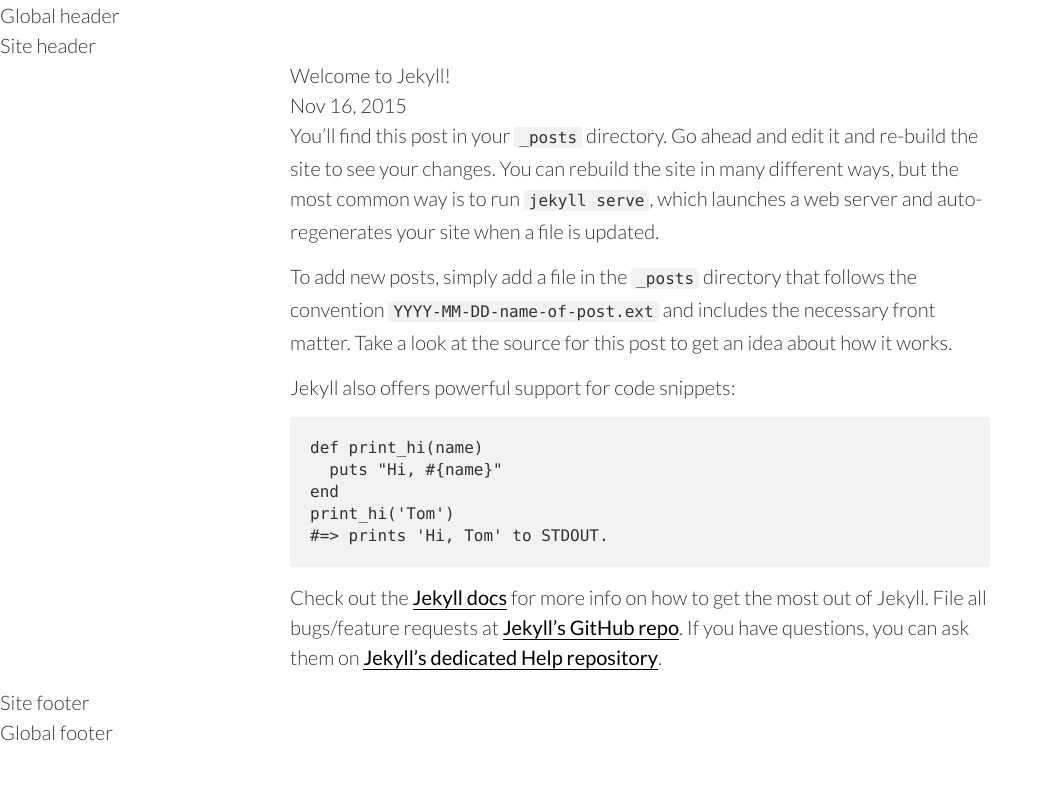
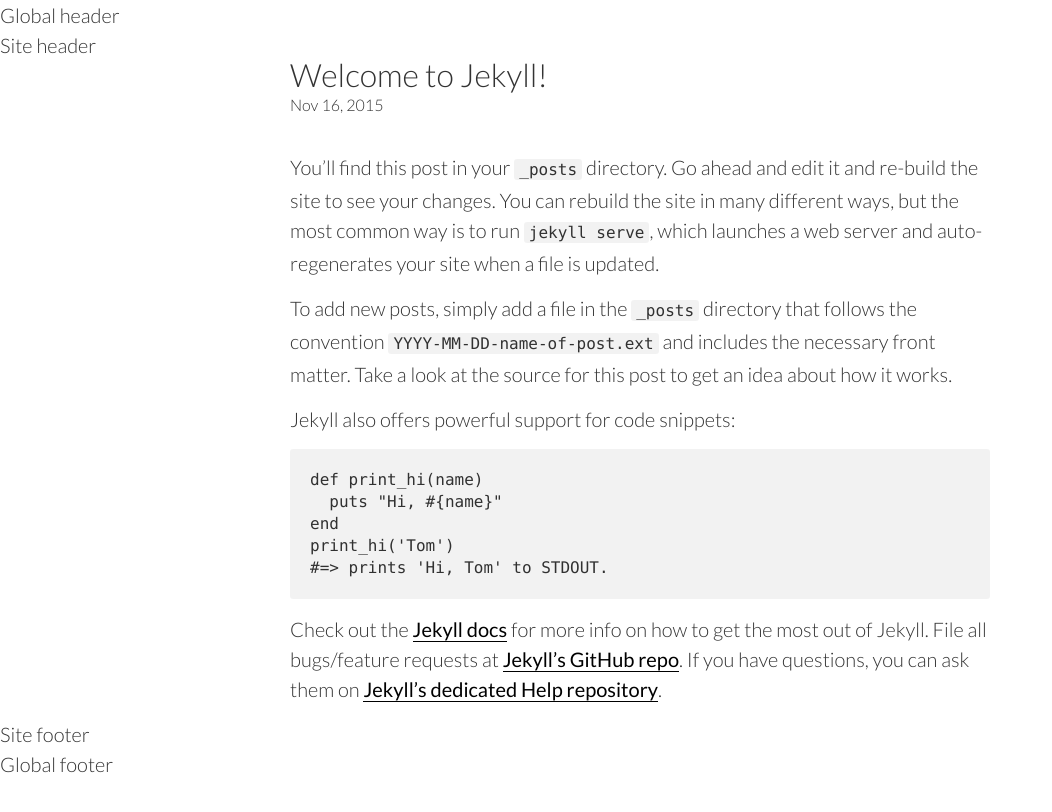
Before and after one commit to routingbyexample/routingbyexample.github.io, a Jekyll site: the page built from _posts/2015-11-16-welcome-to-jekyll.markdown, in a window 1280 px wide. Shown: the top 812 px of the page, without its empty margins (0-1052 px from the left). Built offline with Jekyll 4.4.1, drawn with Linux system fonts in a browser that asks for light colours.

Commit message:
feat(css): import example-post css

```diff
--- a/css/main.scss
+++ b/css/main.scss
@@ -27,6 +27,7 @@
 @import "navs";
 
 @import "../_includes/components/example-card/example-card";
+@import "../_includes/components/example-post/example-post";
 
 // Using media queries with like this:
 // @include media-query($on-palm) {
```
